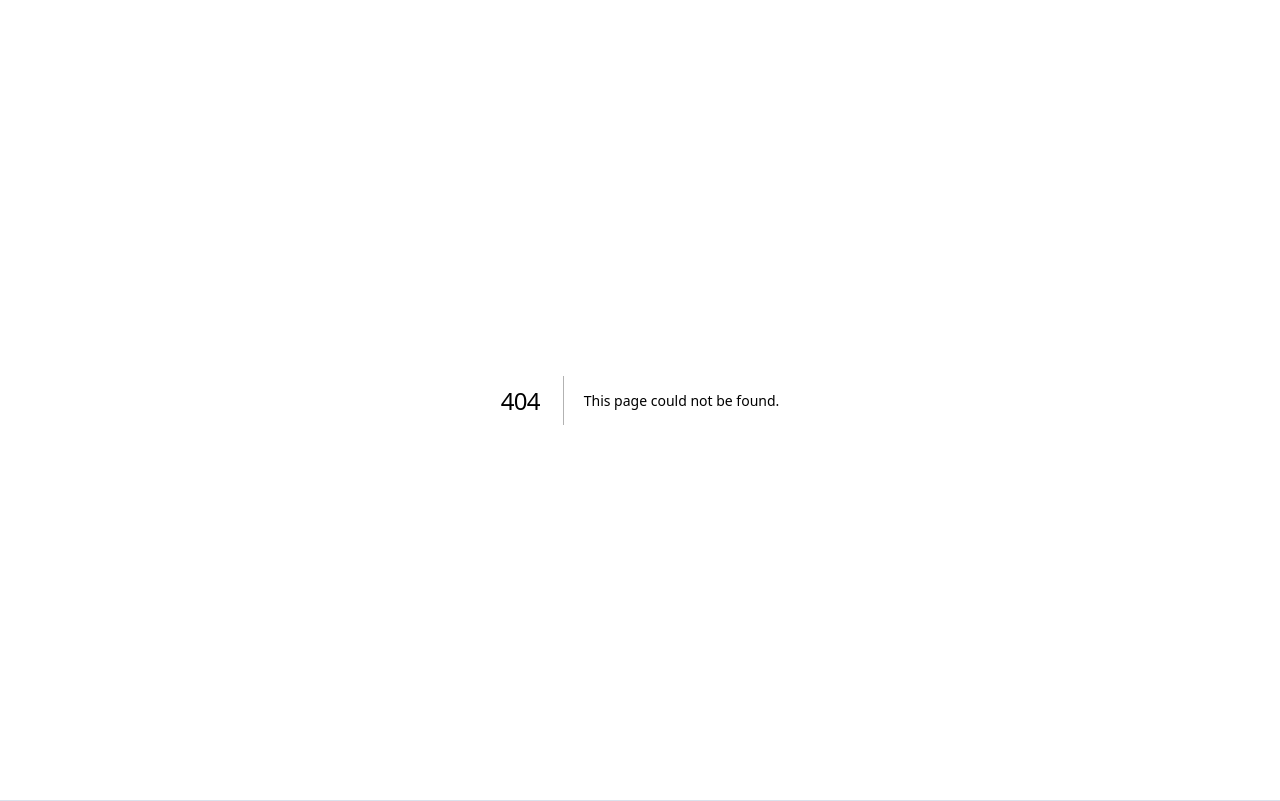
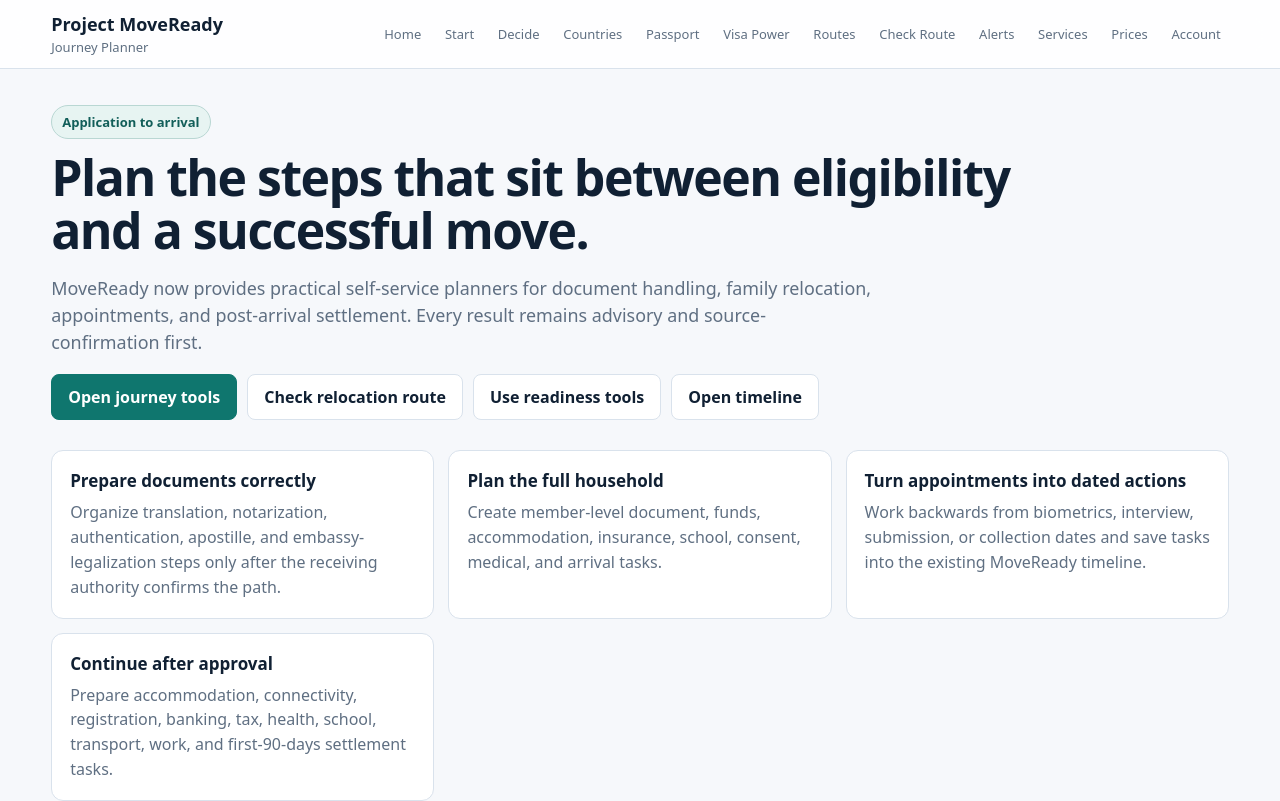
Before and after one commit to SirBM201/SirBM201-moveready-frontend, a Next.js app: page /journey-planner in a window 1280 px wide. Before the commit this address had no page. Shown: the top 801 px of the page. Built offline with nearby package versions, Linux system fonts and the light colour scheme; no server answers.

Commit message:
Add complete journey planner page

```diff
--- /dev/null
+++ b/app/journey-planner/page.tsx
@@ -0,0 +1,72 @@
+import JourneyPlanner from "@/components/JourneyPlanner";
+import SiteHeader from "@/components/SiteHeader";
+
+
+const journeyStages = [
+  {
+    title: "Prepare documents correctly",
+    text: "Organize translation, notarization, authentication, apostille, and embassy-legalization steps only after the receiving authority confirms the path.",
+  },
+  {
+    title: "Plan the full household",
+    text: "Create member-level document, funds, accommodation, insurance, school, consent, medical, and arrival tasks.",
+  },
+  {
+    title: "Turn appointments into dated actions",
+    text: "Work backwards from biometrics, interview, submission, or collection dates and save tasks into the existing MoveReady timeline.",
+  },
+  {
+    title: "Continue after approval",
+    text: "Prepare accommodation, connectivity, registration, banking, tax, health, school, transport, work, and first-90-days settlement tasks.",
+  },
+];
+
+
+export default function JourneyPlannerPage() {
+  return (
+    <main className="page-shell">
+      <SiteHeader sectionLabel="Journey Planner" />
+
+      <section className="hero-band compact-hero">
+        <div className="hero-copy">
+          <span className="eyebrow">Application to arrival</span>
+          <h1>Plan the steps that sit between eligibility and a successful move.</h1>
+          <p className="lede">
+            MoveReady now provides practical self-service planners for document handling, family relocation, appointments, and post-arrival settlement. Every result remains advisory and source-confirmation first.
+          </p>
+          <div className="actions">
+            <a className="btn primary" href="#journey-tools">Open journey tools</a>
+            <a className="btn" href="/route-checker">Check relocation route</a>
+            <a className="btn" href="/readiness">Use readiness tools</a>
+            <a className="btn" href="/timeline">Open timeline</a>
+          </div>
+        </div>
+      </section>
+
+      <section className="section no-top-pad">
+        <div className="grid">
+          {journeyStages.map((stage) => (
+            <article className="card" key={stage.title}>
+              <h3>{stage.title}</h3>
+              <p>{stage.text}</p>
+            </article>
+          ))}
+        </div>
+      </section>
+
+      <section className="section" id="journey-tools">
+        <JourneyPlanner />
+      </section>
+
+      <section className="section">
+        <article className="result-block soft">
+          <p className="overline">Trust boundary</p>
+          <h2>MoveReady organizes the work; official authorities define the rule.</h2>
+          <p>
+            Confirm destination-government, embassy, visa-centre, receiving-institution, tax, municipal, school, health, insurance, airline, and document-authority instructions before paying, submitting, posting originals, travelling, or relying on a generated checklist.
+          </p>
+        </article>
+      </section>
+    </main>
+  );
+}
```
